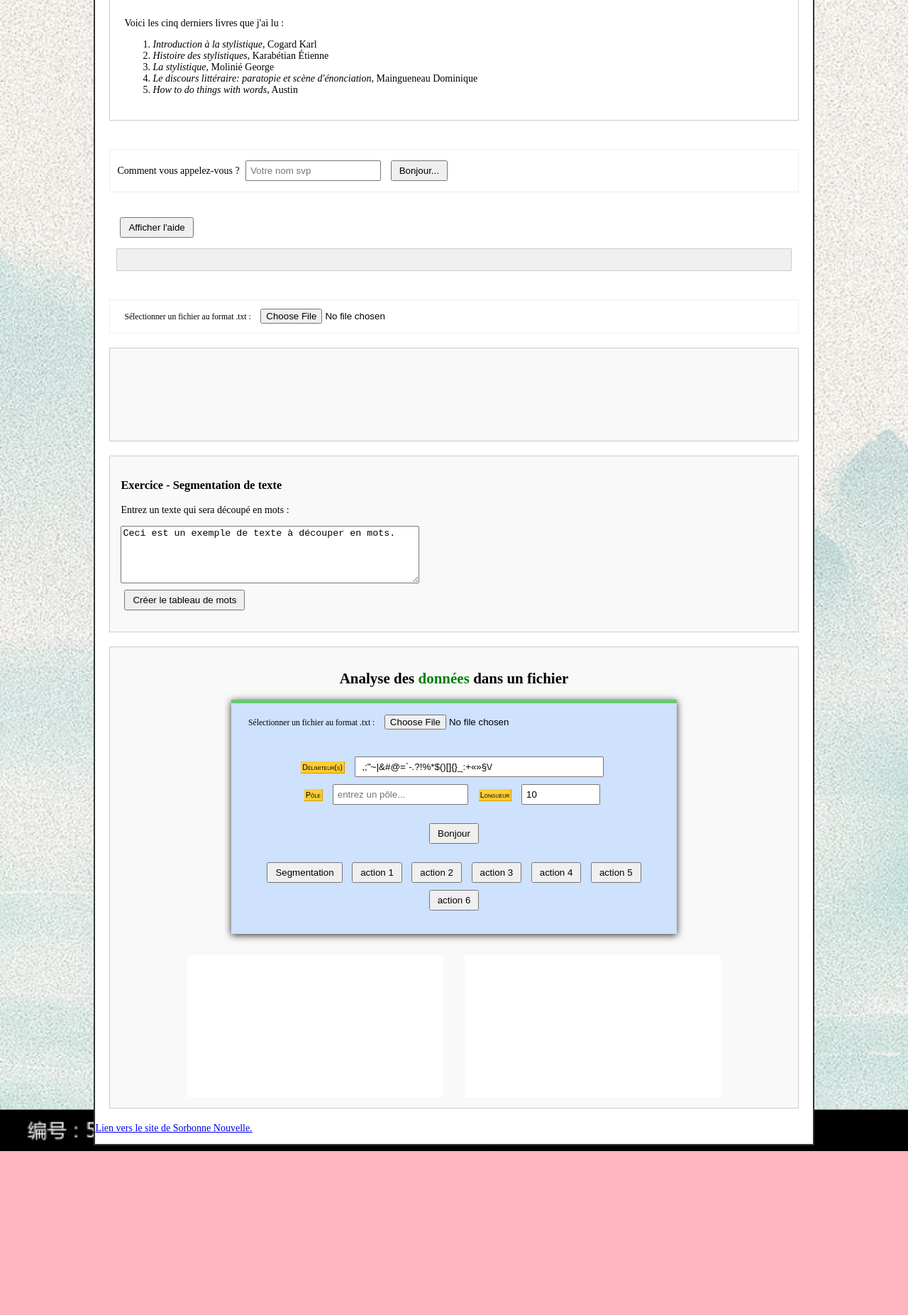
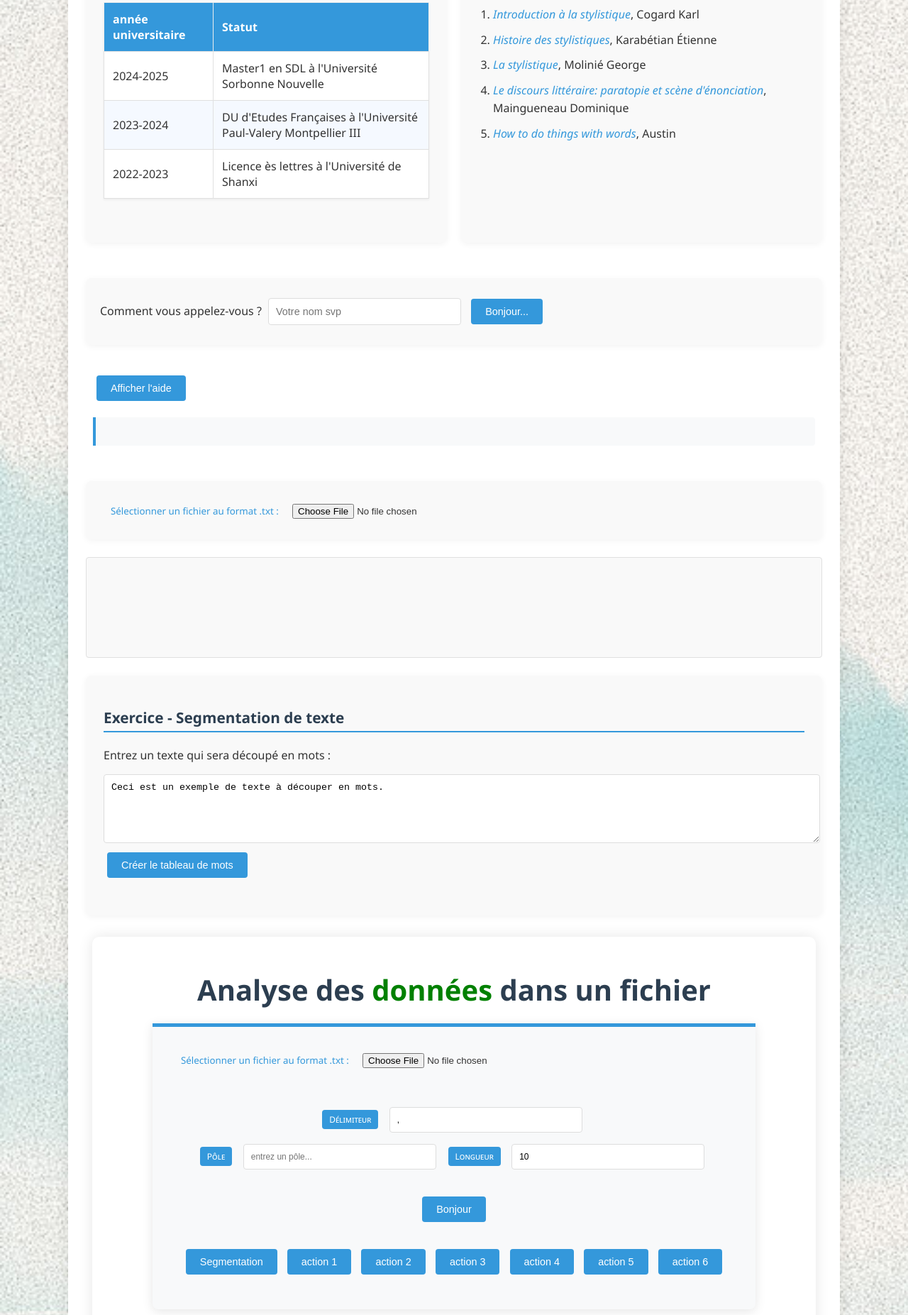
Before and after one commit to YangRuiguang-USN/proghn2425, a plain HTML site: page index.html in a window 1280 px wide. Shown: the part 480-2333 px from the top of the page at 71% size. Before the commit the page ends 2102 px from the top, so only its background shows below. Drawn offline with Linux system fonts and the light colour scheme.

Commit message:
Mise à jour pour TD7

```diff
--- a/assets/css/style.css
+++ b/assets/css/style.css
@@ -1,82 +1,191 @@
 html {
-    background-color: #FFB6C1;
+    background-color: #f5f5f5;
     background-image: url("../img/background.png");
     background-size: cover;
     background-repeat: no-repeat;
-    font-size: 14px;
+    font-family: 'Segoe UI', Tahoma, Geneva, Verdana, sans-serif;
+    font-size: 16px;
     width: 100vw;
+    margin: 0;
+    padding: 0;
+    color: #333;
+}
+
+body {
+    margin: 0;
+    padding: 0;
 }
 
 h1 {
-    font-size: 2em;
+    font-size: 2.5em;
+    color: #2c3e50;
+    margin-bottom: 0.2em;
 }
 
 h2 {
-    font-size: 1.5em;
+    font-size: 1.6em;
+    color: #3498db;
+    margin-top: 0;
+}
+
+h3 {
+    font-size: 1.3em;
+    color: #2c3e50;
+    border-bottom: 2px solid #3498db;
+    padding-bottom: 5px;
+    margin-top: 20px;
 }
 
 div#page {
-    width: 80%;
-    margin: 0 auto;
+    width: 85%;
+    max-width: 1200px;
+    margin: 20px auto;
     background-color: white;
-    border: 2px solid #333;
+    border: none;
+    border-radius: 10px;
+    box-shadow: 0 0 20px rgba(0, 0, 0, 0.1);
+    overflow: hidden;
 }
 
 div.entete {
     text-align: center;
+    background-color: #f9f9f9;
+    padding: 30px 0;
+    position: relative;
+    border-bottom: 3px solid #3498db;
+}
+
+div.entete img {
+    transition: transform 0.3s ease;
+}
+
+div.entete img:hover {
+    transform: scale(1.05);
+}
+
+div#aboutme {
+    display: flex;
+    flex-wrap: wrap;
+    gap: 20px;
+    padding: 25px;
+    background-color: white;
 }
 
 .column {
-    padding: 20px;
-    border: 1px solid #ccc;
+    flex: 1;
+    min-width: 300px;
+    padding: 25px;
+    border: none;
+    background-color: #f9f9f9;
+    border-radius: 8px;
+    box-shadow: 0 2px 10px rgba(0,0,0,0.05);
+    transition: transform 0.2s, box-shadow 0.2s;
+}
+
+.column:hover {
+    transform: translateY(-5px);
+    box-shadow: 0 5px 15px rgba(0,0,0,0.1);
 }
 
 table {
     width: 100%;
-    margin: 10px 0;
+    margin: 15px 0;
     border-collapse: collapse;
+    border: none;
+    box-shadow: 0 2px 3px rgba(0,0,0,0.05);
 }
 
-div#aboutme {
-    padding: 20px;
+table th {
+    background-color: #3498db;
+    color: white;
+    padding: 12px;
+    text-align: left;
+}
+
+table td {
+    padding: 12px;
+    border: 1px solid #e0e0e0;
+    background-color: white;
+}
+
+table tr:nth-child(even) td {
+    background-color: #f5f9ff;
+}
+
+ol {
+    padding-left: 20px;
+}
+
+ol li {
+    padding: 5px 0;
+    line-height: 1.6;
+}
+
+i {
+    color: #3498db;
 }
 
 form {
-    margin: 20px;
-    padding: 10px;
-    border: 1px solid #eee;
+    margin: 25px;
+    padding: 20px;
+    background-color: #f9f9f9;
+    border-radius: 8px;
+    box-shadow: 0 2px 10px rgba(0,0,0,0.05);
 }
 
 input[type="text"] {
-    padding: 5px;
-    margin: 5px;
+    padding: 10px;
+    margin: 8px 5px;
+    border: 1px solid #ddd;
+    border-radius: 4px;
+    font-size: 0.9em;
+    width: 250px;
+    transition: border-color 0.3s;
+}
+
+input[type="text"]:focus {
+    border-color: #3498db;
+    outline: none;
+    box-shadow: 0 0 5px rgba(52, 152, 219, 0.3);
 }
 
 input[type="submit"], button {
-    padding: 5px 10px;
-    margin: 5px;
+    padding: 10px 20px;
+    margin: 8px 5px;
+    background-color: #3498db;
+    color: white;
+    border: none;
+    border-radius: 4px;
     cursor: pointer;
+    font-size: 0.9em;
+    transition: background-color 0.3s;
+}
+
+input[type="submit"]:hover, button:hover {
+    background-color: #2980b9;
 }
 
 #help {
-    margin: 20px;
+    margin: 25px;
     padding: 10px;
 }
 
 #help-placeholder {
-    background-color: #f0f0f0;
-    padding: 15px;
-    border: 1px solid #ccc;
-    margin-top: 10px;
-    margin-bottom: 10px;
+    background-color: #f8f9fa;
+    padding: 20px;
+    border-left: 4px solid #3498db;
+    margin-top: 15px;
+    margin-bottom: 15px;
+    border-radius: 0 4px 4px 0;
 }
 
 #fileDisplayArea {
-    margin: 20px;
-    padding: 15px;
-    border: 1px solid #ccc;
+    margin: 25px;
+    padding: 20px;
+    border: 1px solid #e0e0e0;
     background-color: #f9f9f9;
     min-height: 100px;
+    border-radius: 4px;
 }
 
 .boite-dialogue {
@@ -85,137 +194,215 @@ input[type="submit"], button {
     left: 0;
     width: 100%;
     height: 100%;
-    background-color: rgba(0, 0, 0, 0.5);
+    background-color: rgba(0, 0, 0, 0.7);
     z-index: 1000;
     display: flex;
     justify-content: center;
     align-items: center;
+    backdrop-filter: blur(3px);
 }
 
 .boite-contenu {
-    background-color: #333;
+    background-color: #2c3e50;
     color: white;
-    border-radius: 5px;
-    padding: 20px;
-    width: 300px;
+    border-radius: 8px;
+    padding: 25px;
+    width: 350px;
+    box-shadow: 0 10px 30px rgba(0, 0, 0, 0.3);
+    animation: fadeIn 0.3s;
+}
+
+@keyframes fadeIn {
+    from { opacity: 0; transform: translateY(-20px); }
+    to { opacity: 1; transform: translateY(0); }
 }
 
 .titre-dialogue {
     display: block;
-    margin-bottom: 15px;
+    margin-bottom: 20px;
+    color: #3498db;
+    font-size: 1.1em;
 }
 
 .bouton-ok {
-    background-color: #00BFFF;
-    color: black;
+    background-color: #3498db;
+    color: white;
     border: none;
-    padding: 5px 20px;
-    border-radius: 3px;
+    padding: 8px 25px;
+    border-radius: 4px;
     cursor: pointer;
     float: right;
-    margin-top: 10px;
+    margin-top: 15px;
+    transition: background-color 0.3s;
+}
+
+.bouton-ok:hover {
+    background-color: #2980b9;
 }
 
 .btn {
     display: inline-block;
-    padding: 5px 10px;
+    padding: 10px 15px;
     cursor: pointer;
+    color: #3498db;
+    transition: color 0.3s;
+}
+
+.btn:hover {
+    color: #2980b9;
 }
 
 /* Style pour l'exercice */
 .exercice-section {
-    margin: 20px;
-    padding: 15px;
-    border: 1px solid #ccc;
+    margin: 25px;
+    padding: 25px;
+    border: none;
     background-color: #f9f9f9;
+    border-radius: 8px;
+    box-shadow: 0 2px 10px rgba(0,0,0,0.05);
 }
 
 #exerciceResultat {
-    margin-top: 10px;
+    margin-top: 20px;
 }
 
 #exerciceResultat table {
-    margin: 10px 0;
+    margin: 15px 0;
+}
+
+#exerciceResultat p {
+    background-color: #e8f4fc;
+    padding: 15px;
+    border-radius: 4px;
+    border-left: 4px solid #3498db;
 }
 
 /* Styles ajoutés depuis monstyle.css */
 .mylabel {
-	background-color: rgb(255, 204, 51);
-	font-family: arial,helvetica,sans-serif;
-	font-variant: small-caps;
-	font-size: 90%;
-	padding: 2px;
-	border-right: 1px solid rgb(204, 153, 0);
-	border-bottom: 1px solid rgb(204, 153, 0);
+    background-color: #3498db;
+    color: white;
+    font-family: 'Segoe UI', Tahoma, Geneva, Verdana, sans-serif;
+    font-variant: small-caps;
+    font-size: 90%;
+    padding: 5px 10px;
+    border-radius: 4px;
+    border: none;
 }
 
 .infolog {
-	text-align:center;
-	border: 2pt solid rgb(0, 128, 0);
-	padding: 1pt;
-	margin-left: 0px;
-	margin-right: 0px;
-	background: rgb(128, 255, 128);
+    text-align: center;
+    border: none;
+    padding: 10px;
+    margin: 15px 0;
+    background: #d4edda;
+    color: #155724;
+    border-radius: 4px;
+    box-shadow: 0 2px 5px rgba(0,0,0,0.05);
 }
 
 .errorlog {
-	text-align:center;
-	border: 2pt solid rgb(255, 0, 0);
-	padding: 2pt;
-	margin-left: 0px;
-	margin-right: 0px;
-	background-color: rgb(255, 96, 96);
+    text-align: center;
+    border: none;
+    padding: 10px;
+    margin: 15px 0;
+    background-color: #f8d7da;
+    color: #721c24;
+    border-radius: 4px;
+    box-shadow: 0 2px 5px rgba(0,0,0,0.05);
 }
 
 #container {
-	background-color: white;
-	border: 3px solid black;
-	padding: 2px;
-	padding-bottom: 5%;
-	width: 80%;
-	margin-left:10%;
-	height: 100%;
-	min-height: 100%;
-	position: relative;
+    background-color: white;
+    border: none;
+    border-radius: 10px;
+    padding: 20px;
+    width: 90%;
+    margin: 30px auto;
+    box-shadow: 0 0 20px rgba(0,0,0,0.1);
 }
 
 #page-wrapper {
-	width: 600px;
-	background: #cee1fd;
-	padding: 1em;
-	margin: 1em auto;
-	border-top: 5px solid #69c773;
-	box-shadow: 0 2px 10px rgba(0,0,0,0.8);
+    width: 90%;
+    max-width: 800px;
+    background: #f8f9fa;
+    padding: 25px;
+    margin: 20px auto;
+    border-top: 5px solid #3498db;
+    border-radius: 0 0 8px 8px;
+    box-shadow: 0 3px 15px rgba(0,0,0,0.1);
 }
 
 #Global {
-	margin-right: auto;
-	margin-left: auto;
-	width: 80%;
-	border: 3px;
-	display: table;
+    margin: 20px auto;
+    width: 90%;
+    display: flex;
+    flex-wrap: wrap;
+    gap: 20px;
 }
 
-#Global #fileDisplayAreaReader {
-	float: left;
-	width: 48%;
-	background: #FFF;
-	font-size: 0.6em;
-	height: 200px;
-	overflow: scroll;
+#Global #fileContent {
+    flex: 1;
+    min-width: 300px;
+    background: white;
+    font-size: 0.85em;
+    height: 250px;
+    overflow: auto;
+    padding: 15px;
+    border: 1px solid #e0e0e0;
+    border-radius: 4px;
 }
 
 #Global #page-analysis {
-	margin-left: 52%;
-	background: #FFF;
-	height: 200px;
-	overflow: scroll;
+    flex: 1;
+    min-width: 300px;
+    background: white;
+    height: 250px;
+    overflow: auto;
+    padding: 15px;
+    border: 1px solid #e0e0e0;
+    border-radius: 4px;
 }
 
-/* Ajout d'une section spécifique pour reader-file */
-#reader-file-section {
-    margin: 20px;
-    padding: 15px;
-    border: 1px solid #ccc;
-    background-color: #f9f9f9;
+footer {
+    background-color: #2c3e50;
+    color: white;
+    text-align: center;
+    padding: 20px 0;
+    margin-top: 30px;
 }
+
+footer p {
+    margin: 0;
+}
+
+footer a {
+    color: #3498db;
+    text-decoration: none;
+    transition: color 0.3s;
+}
+
+footer a:hover {
+    color: #e74c3c;
+}
+
+textarea {
+    width: 100%;
+    padding: 10px;
+    border: 1px solid #ddd;
+    border-radius: 4px;
+    resize: vertical;
+}
+
+@media (max-width: 768px) {
+    div#page {
+        width: 95%;
+    }
+
+    .column {
+        min-width: 100%;
+    }
+
+    #Global {
+        flex-direction: column;
+    }
+}
--- a/index.html
+++ b/index.html
@@ -70,8 +70,8 @@
     			<div id="exerciceResultat"></div>
 			</div>
 
-			<div id="reader-file-section">
-                <h2 style="text-align:center;">Analyse des <span style="color:green">données</span> dans un fichier</h2>
+			<div id="container">
+                <h1 style="text-align:center;">Analyse des <span style="color:green">données</span> dans un fichier</h1>
 
                 <div id="page-wrapper">
                     <div>
@@ -83,9 +83,9 @@
                     <br />
                     <p style="text-align:center;">
                         <small>
-                            <label for="delimID" class="mylabel">Délimiteur(s)</label>
+                            <label for="delimID" class="mylabel">Délimiteur</label>
                             &nbsp;
-                            <input type="text" value=" ,;''~|&#@=`-.?!%*$()[]{}_:+«»§\/" name="delim" id="delimID" size="40" />
+                            <input type="text" value="," name="delim" id="delimID" size="40" />
                         </small>
                         <br />
                         <small>
@@ -104,7 +104,7 @@
                         <button onclick="alert('bonjour');"><span>Bonjour</span></button>
                         <br />
                         <br />
-                        <button class="submit" id="segmentationButton" onclick="segmentation()"><span>Segmentation</span></button>
+                        <button class="submit" onclick="segmentation();"><span>Segmentation</span></button>
                         <button class="submit" onclick="alert('Je ne fais rien, changez-moi !');"><span>action 1</span></button>
                         <button class="submit" onclick="alert('Je ne fais rien, changez-moi !')"><span>action 2</span></button>
                         <button class="submit" onclick="alert('Je ne fais rien, changez-moi !')"><span>action 3</span></button>
@@ -116,7 +116,7 @@
                 <div id="logger" style="width:100%"></div>
                 <br />
                 <div id="Global">
-                    <div id="fileDisplayAreaReader"></div>
+                    <div id="fileContent"></div>
                     <div id="page-analysis"></div>
                 </div>
             </div>
```
Also changed, not shown: assets/js/script.js (+20 -36 lines).
